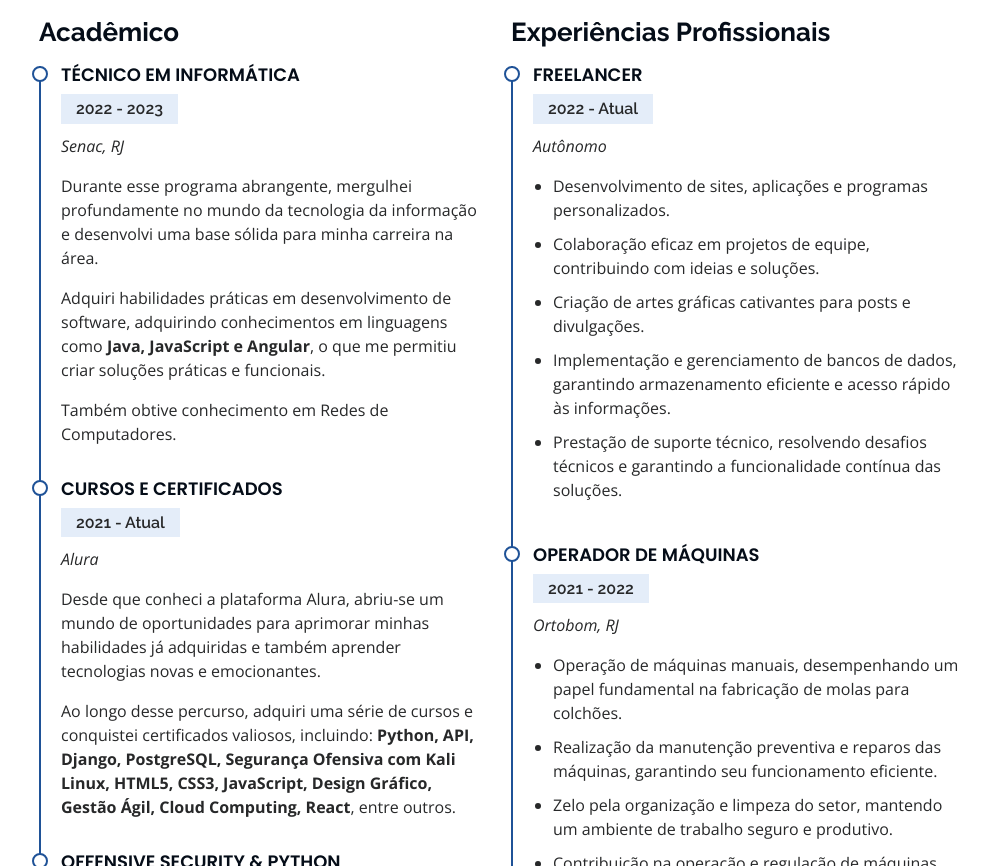
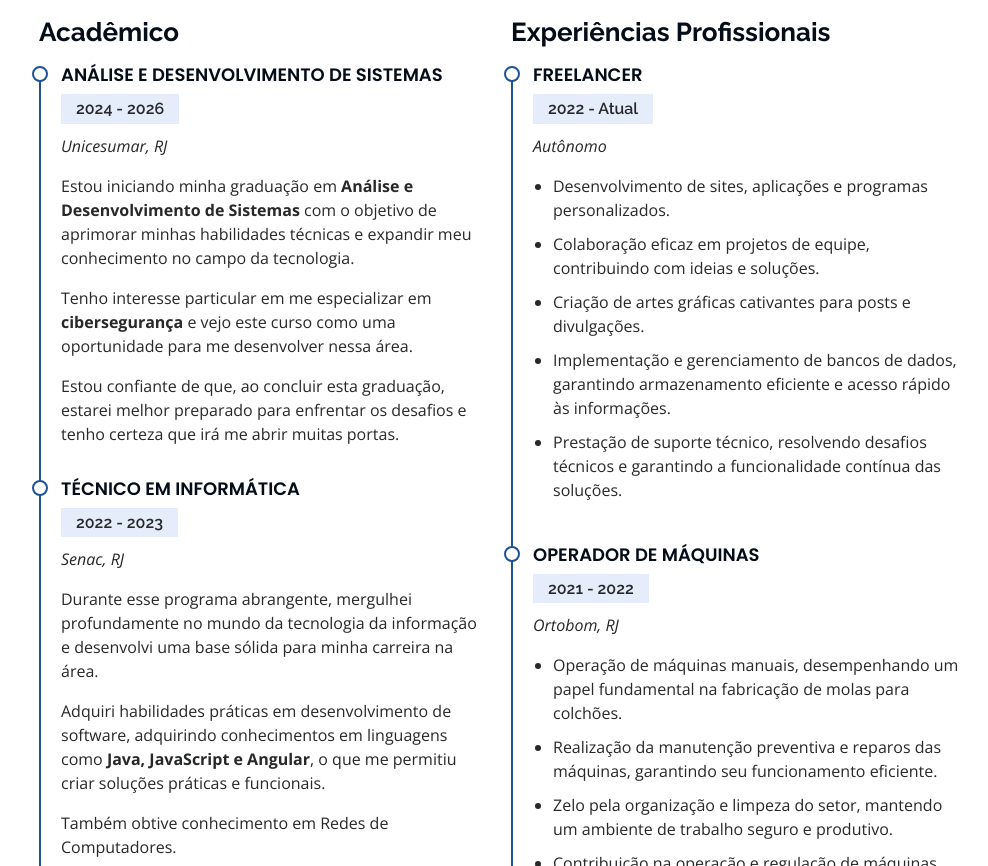
Before and after one commit to matheuspsiqueira/Portfolio, a plain HTML site: page index.html in a window 1280 px wide. Shown: the part 2356-3222 px from the top of the page, without its empty margins (291-1279 px from the left). Drawn offline with nearby package versions, Linux system fonts and the light colour scheme.

Commit message:
atualizacao

```diff
--- a/index.html
+++ b/index.html
@@ -253,6 +253,16 @@
           <div class="col-lg-6" data-aos="fade-up">
 
             <h3 class="resume-title">Acadêmico</h3>
+
+            <div class="resume-item">
+              <h4>Análise e Desenvolvimento de Sistemas</h4>
+              <h5>2024 - 2026</h5>
+              <p><em>Unicesumar, RJ</em></p>
+
+              <p>Estou iniciando minha graduação em <strong>Análise e Desenvolvimento de Sistemas</strong> com o objetivo de aprimorar minhas habilidades técnicas e expandir meu conhecimento no campo da tecnologia.</p>
+              <p>Tenho interesse particular em me especializar em <strong>cibersegurança</strong> e vejo este curso como uma oportunidade para me desenvolver nessa área.</p>
+              <p>Estou confiante de que, ao concluir esta graduação, estarei melhor preparado para enfrentar os desafios e tenho certeza que irá me abrir muitas portas.</p>
+            </div>
 
             <div class="resume-item">
               <h4>Técnico em Informática</h4>
```
Also changed, not shown: 1 other file.
